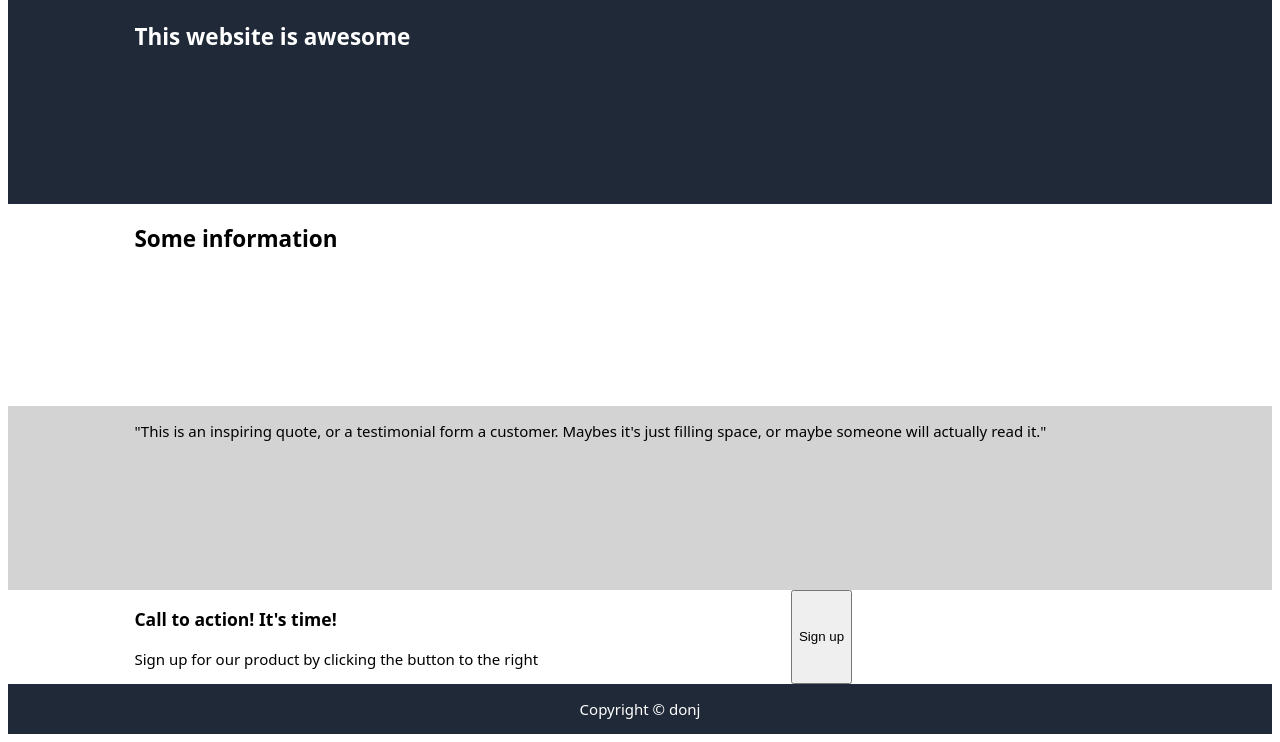
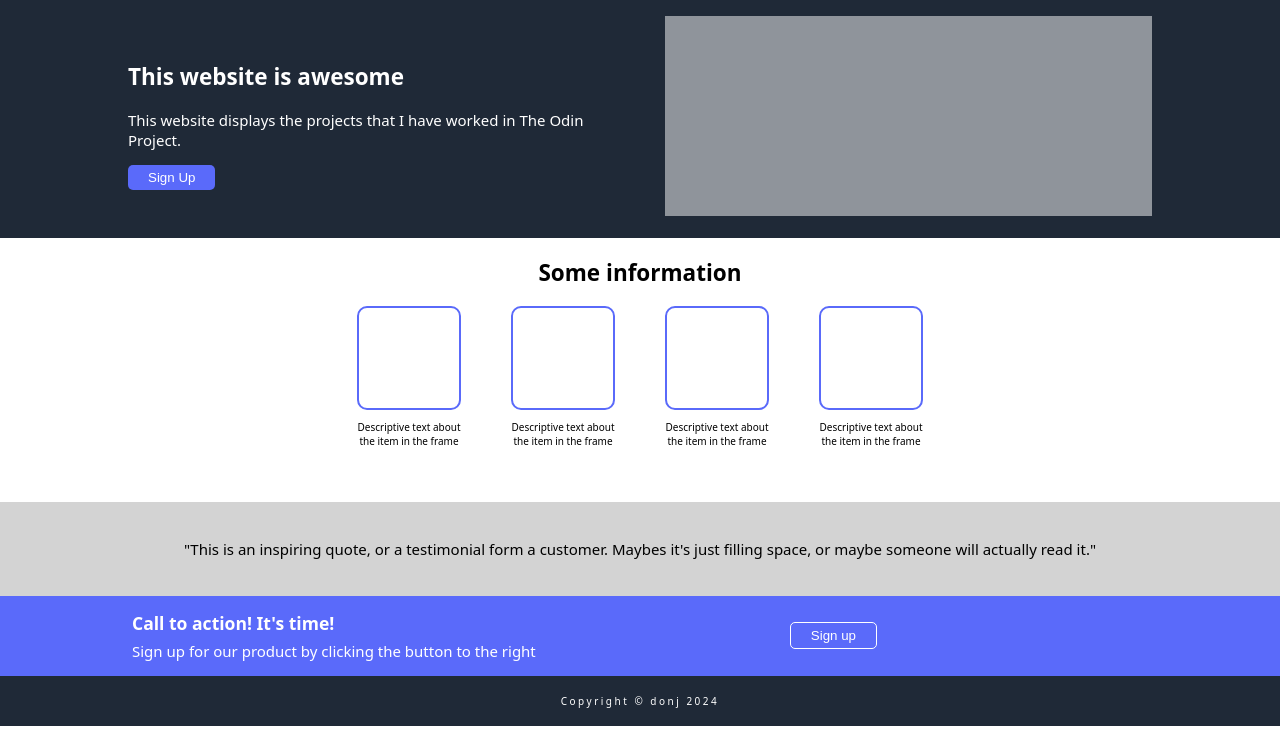
Before and after one commit to donjd/flexbox-practice-website, a plain HTML site: page index.html in a window 1280 px wide. Shown: the part 74-816 px from the top of the page. Drawn offline with Linux system fonts and the light colour scheme.

Commit message:
Add flex layout to rest of landing page

```diff
--- a/index.html
+++ b/index.html
@@ -19,10 +19,35 @@
         </header>
         <main>
             <section class="welcome">
-                <h1>This website is awesome</h1>
+                <div class="welcome-left">
+                    <h1>This website is awesome</h1>
+                    <p>This website displays the projects that I have worked in The Odin Project.</p>
+                    <button class="sign-up-btn">Sign Up</button>
+                </div>
+                <div class="welcome-right">
+
+                </div>
             </section>
             <section class="content">
                 <h2>Some information</h2>
+                <div class="cards">
+                    <div class="card">
+                        <div class="frame"></div>
+                        <p>Descriptive text about the item in the frame</p>
+                    </div>
+                    <div class="card">
+                        <div class="frame"></div>
+                        <p>Descriptive text about the item in the frame</p>
+                    </div>
+                    <div class="card">
+                        <div class="frame"></div>
+                        <p>Descriptive text about the item in the frame</p>
+                    </div>
+                    <div class="card">
+                        <div class="frame"></div>
+                        <p>Descriptive text about the item in the frame</p>
+                    </div>
+                </div>
             </section>
             <section class="quote">
                 <blockquote>"This is an inspiring quote, or a testimonial form a customer. Maybes it's just filling space, or maybe someone will actually read it."</blockquote>
@@ -32,11 +57,12 @@
                     <h3>Call to action! It's time!</h3>
                     <p>Sign up for our product by clicking the button to the right</p>
                 </div>
-                <button>Sign up</button>
+                <button class="sign-up-btn">Sign up</button>
             </section>
         </main>
         <footer>
-            <p>Copyright &copy; donj</p>
+            <p>Copyright &copy; donj 2024</p>
         </footer>
+        <div class="empty-block"></div>
     </body>
 </html>
--- a/style.css
+++ b/style.css
@@ -10,19 +10,21 @@ body {
     /* padding-left: 10%;
     padding-right: 10%; */
     min-height: 100vh;
+    margin: 0;
 }
 
 header {
     display: flex;
     justify-content: space-between;
     align-items: center;
+    color: orange;
+    background-color: #1f2937;
 
 }
 
-header, .welcome, footer {
+.welcome, footer {
     background-color: #1f2937;
     color: white;
-    margin:
 }
 
 nav ul {
@@ -42,6 +44,22 @@ main {
 
 .welcome {
     flex: 1 1 auto;
+    display: flex;
+    align-items: center;
+    justify-content: center;
+}
+
+.welcome-left {
+    flex: 1 2 200px;
+    margin-right: 50px;
+}
+
+.welcome-right {
+    background-color: white;
+    opacity: .5;
+    height: 200px;
+    flex: 1 0 200px;
+    margin-left: 0;
 }
 
 section > *, header > * {
@@ -51,15 +69,62 @@ section > *, header > * {
 
 .content {
     flex: 1 1 auto;
+    display: flex;
+    flex-direction: column;
+    align-items: center;
+}
+
+.cards {
+    display: flex;
+    justify-content: center;
+    gap: 50px;
+}
+
+.card .frame {
+    border: 2px solid rgb(90, 106, 250);
+    height: 100px;
+    width: 100px;
+    border-radius: 10px;
+}
+
+.card {
+    display: flex;
+    flex-direction: column;
+    justify-content: center;
+    align-items: center;
+    flex: 0 0 100px;
+
+}
+
+.card p {
+    text-align: center;
+    font-size: 1rem;
 }
 
 .quote {
     flex: 1 1 auto;
     background-color: lightgray;
+    display: flex;
+    justify-content: center;
+    align-items: center;
 }
 
 .call-to-action {
     display: flex;
+    background-color: rgb(90, 106, 250);
+    align-items: center;
+    color: white;
+    padding: 5px;
+}
+
+
+
+.call-to-action button {
+    border: 1px solid white;
+}
+
+.call-left {
+    line-height: 10px;
 }
 
 footer {
@@ -67,9 +132,19 @@ footer {
     display: flex;
     justify-content: center;
     align-items: center;
+    font-size: 1rem;
+    letter-spacing: .25rem;
+    height: 50px;
 }
 
 a {
     text-decoration: none;
-    color:
+    color: inherit;
 }
+button {
+    background-color: rgb(90, 106, 250);
+    color: white;
+    border: none;
+    border-radius: 5px;
+    padding: 5px 20px;
+}
```
